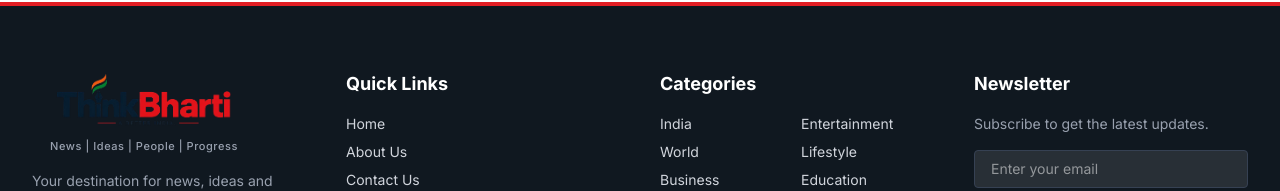
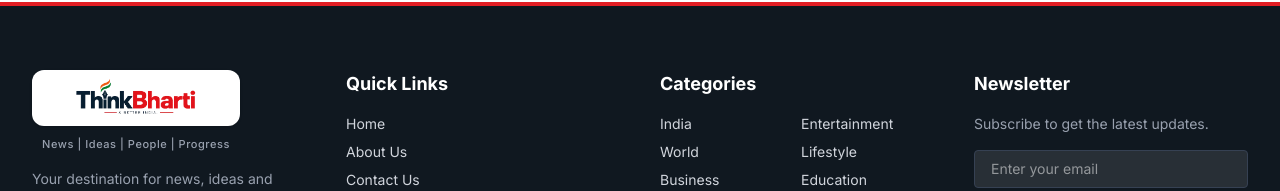
Before and after one commit to thinkbharti/thinkbharti.com, a Next.js app: page / in a window 1280 px wide. Shown: the part 2164-2355 px from the top of the page. Built offline with nearby package versions, Linux system fonts and the light colour scheme; no server answers; the database is empty.

Commit message:
Enhance footer logo visibility with clean backdrop and centered tagline

```diff
--- a/src/components/layout/Footer.tsx
+++ b/src/components/layout/Footer.tsx
@@ -14,13 +14,13 @@ export default function Footer() {
           {/* Brand Info */}
           <div className="col-span-1 lg:col-span-1">
             <div className="flex flex-col items-center sm:items-start mb-4">
-              <div className="flex flex-col items-center">
-                <Link href="/" className="relative block w-56 h-16 mb-1">
+              <div className="flex flex-col items-center gap-2.5">
+                <Link href="/" className="relative block w-52 h-14 bg-white rounded-xl p-2 shadow-sm hover:shadow-md transition-all">
                   <Image
                     src="/logo.webp"
                     alt="ThinkBharti Logo"
                     fill
-                    className="object-contain object-center"
+                    className="object-contain p-1.5"
                   />
                 </Link>
                 <div className="text-gray-400 text-[11px] font-medium tracking-wider text-center">
```
